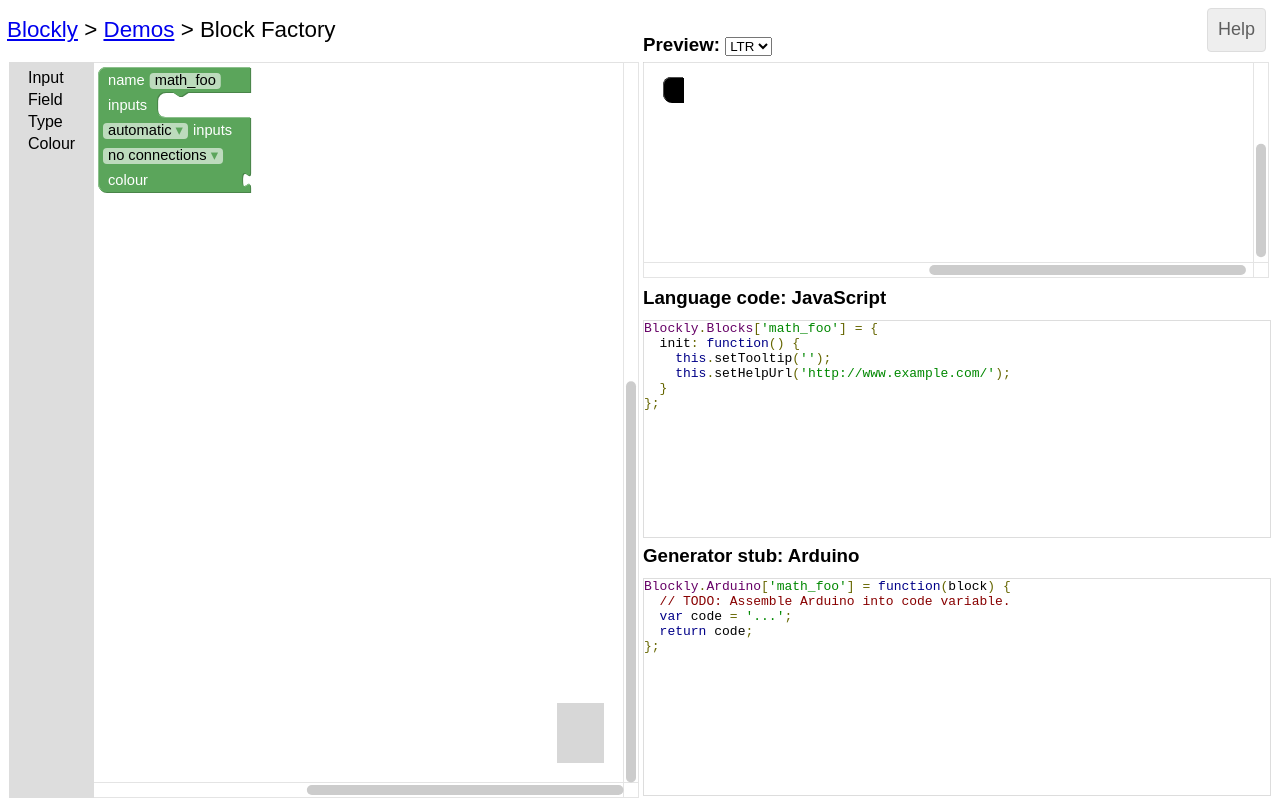
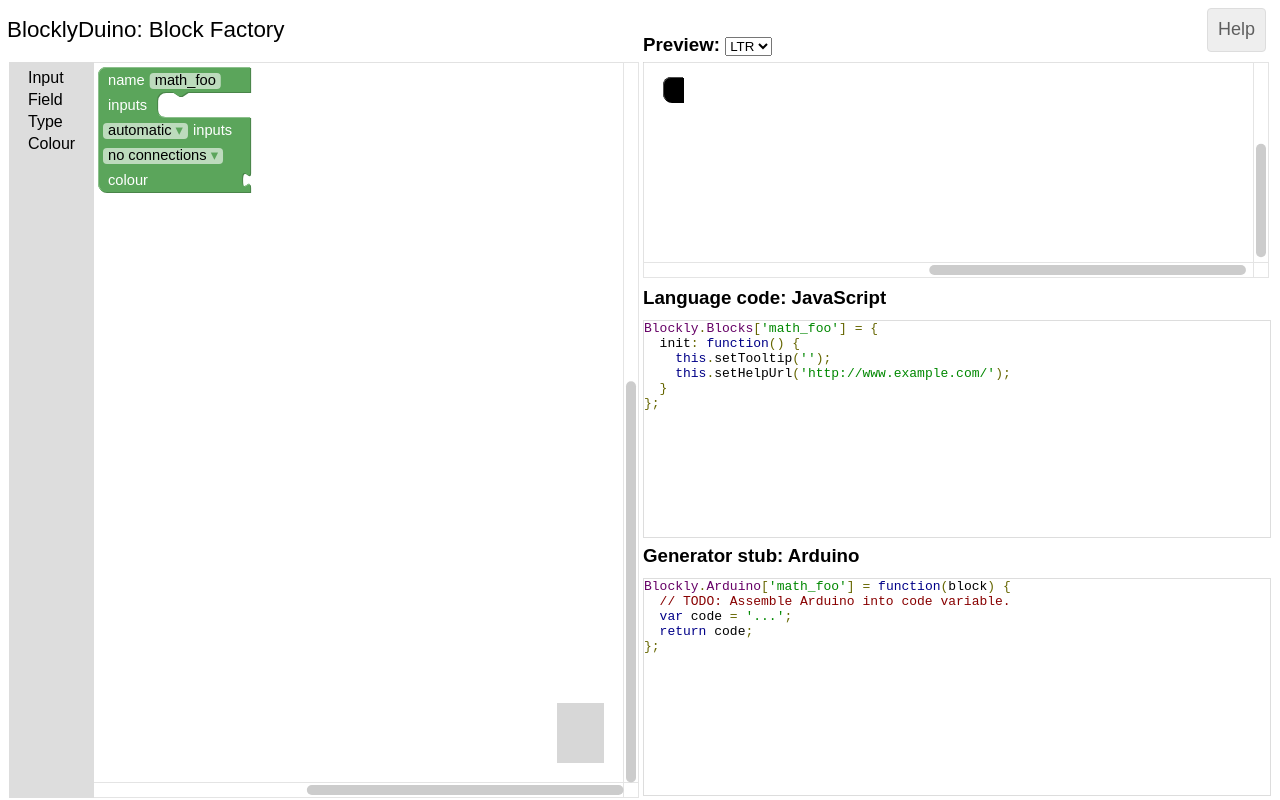
Before and after one commit to BlocklyDuino/BlocklyDuinoFactory, a plain HTML site: page index.html in a window 1280 px wide. Drawn offline with Linux system fonts and the light colour scheme; grey boxes are pictures that could not be loaded; files whose address does not match are found by name.

Commit message:
Modified page title

```diff
--- a/index.html
+++ b/index.html
@@ -3,7 +3,7 @@
 <head>
   <meta charset="utf-8">
   <meta name="viewport" content="target-densitydpi=device-dpi, height=660, initial-scale=1.0, maximum-scale=1.0, user-scalable=no" />
-  <title>Blockly Demo: Block Factory</title>
+  <title>BlocklyDuino: Block Factory</title>
   <script src="factory.js"></script>
   <script src="blockly_compressed.js"></script>
   <script src="messages.js"></script>
@@ -94,8 +94,7 @@
   <table>
     <tr>
       <td width="50%" height="5%">
-        <h1><a href="https://developers.google.com/blockly/">Blockly</a> &gt;
-          <a href="../index.html">Demos</a> &gt; Block Factory</h1>
+        <h1>BlocklyDuino: Block Factory</h1>
       </td>
       <td width="50%" height="5%">
         <table>
```
